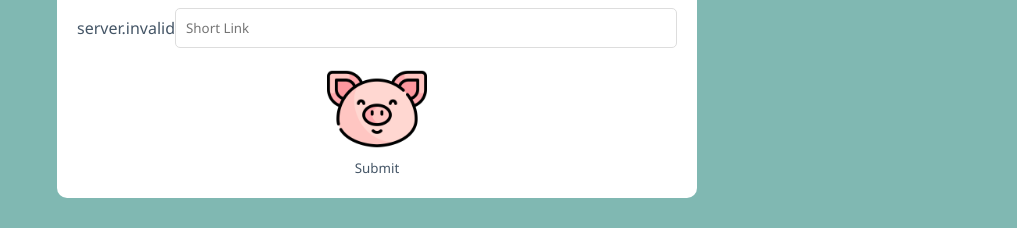
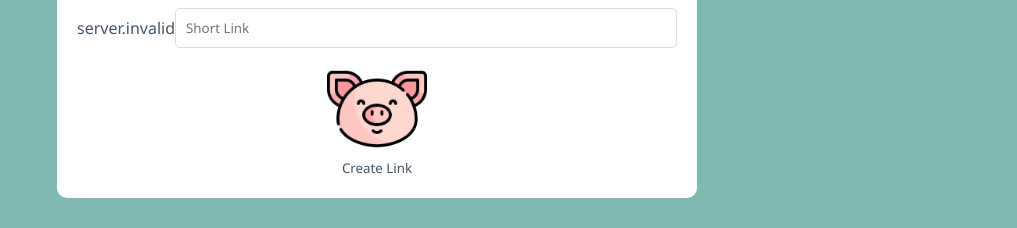
Before and after one commit to kaiquesacchi/pigly, a Next.js app: page / in a window 1280 px wide. Shown: the part 380-608 px from the top of the page, without its empty margins (263-1280 px from the left). Built offline with nearby package versions, Linux system fonts and the light colour scheme; no server answers.

Commit message:
fix: changed submit button text

```diff
--- a/src/pages/index.tsx
+++ b/src/pages/index.tsx
@@ -61,7 +61,7 @@ const Home: NextPage = () => {
                 height="100"
                 layout="fixed"
               />
-              Submit
+              Create Link
             </button>
           </form>
         </div>
```
